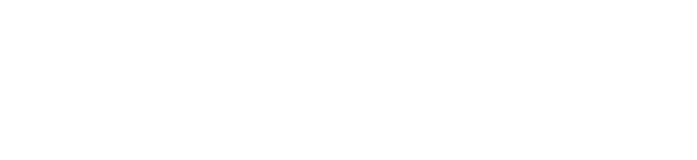
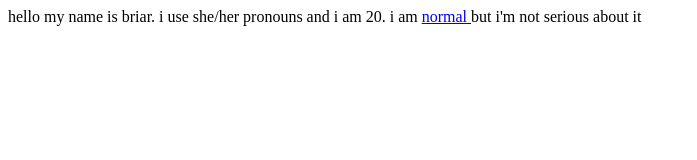
Before and after one commit to poisonstrategy/poisonstrategy.github.io, a plain HTML site: page index.html in a window 1280 px wide. Shown: the whole page, without its empty margins (0-697 px from the left). Drawn offline with Linux system fonts and the light colour scheme.

Commit message:
Update index.html

```diff
--- a/index.html
+++ b/index.html
@@ -3,6 +3,6 @@
 
 	</head>
 	<body>
-
+		hello my name is briar. i use she/her pronouns and i am 20. i am <a href = https://ensemble-stars.jp/characters/saegusa_ibara/> normal </a> but i'm not serious about it
 	</body>
 </html>
```
